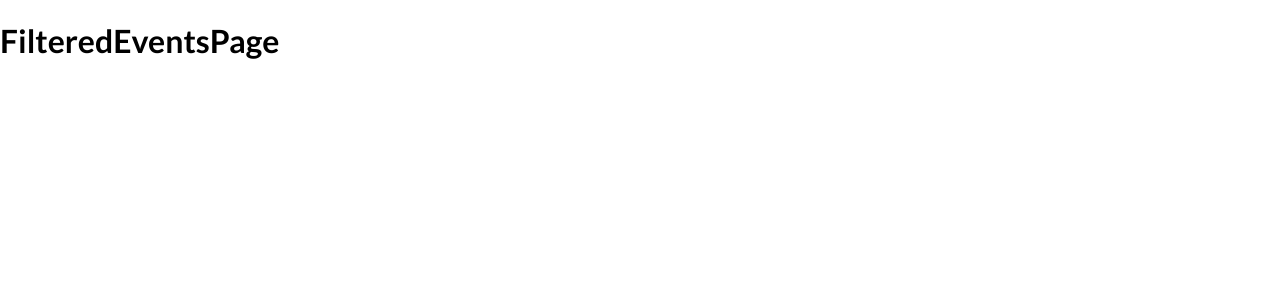
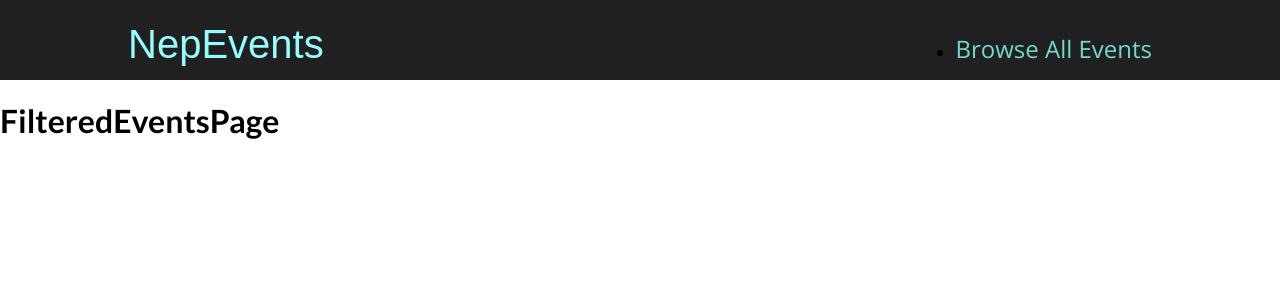
Before and after one commit to achhetr/nepali-community-events, a Next.js app: page /events/1 in a window 1280 px wide. Shown: the top 300 px of the page. Built offline with nearby package versions, Linux system fonts and the light colour scheme.

Commit message:
layout added with header

```diff
--- /dev/null
+++ b/components/layout/Layout.js
@@ -0,0 +1,13 @@
+import { Fragment } from "react";
+import MainHeader from "./MainHeader";
+
+function Layout(props) {
+	return (
+		<Fragment>
+			<MainHeader />
+			<main>{props.children}</main>
+		</Fragment>
+	);
+}
+
+export default Layout;
--- /dev/null
+++ b/components/layout/MainHeader.js
@@ -0,0 +1,21 @@
+import Link from "next/link";
+import classes from "./main-header.module.css";
+
+function MainHeader() {
+	return (
+		<header className={classes.header}>
+			<div className={classes.logo}>
+				<Link href="/">NepEvents</Link>
+			</div>
+			<nav className={classes.navigation}>
+				<ul>
+					<li>
+						<Link href="/events">Browse All Events</Link>
+					</li>
+				</ul>
+			</nav>
+		</header>
+	);
+}
+
+export default MainHeader;
--- /dev/null
+++ b/components/layout/main-header.module.css
@@ -0,0 +1,41 @@
+.header {
+  width: 100%;
+  display: flex;
+  justify-content: space-between;
+  align-items: baseline;
+  padding: 1rem 10%;
+  height: 5rem;
+  background-color: #202020;
+}
+
+.logo {
+  font-size: 1.5rem;
+  color: white;
+  font-family: 'Fira', sans-serif;
+  height: 100%;
+  display: flex;
+  justify-content: center;
+  align-items: center;
+  color: #94fdfd;
+}
+
+.logo a {
+  text-decoration: none;
+  color: #94fdfd;
+}
+
+.navigation a {
+  text-decoration: none;
+  color: #74dacc;
+  font-size: 1rem;
+}
+
+@media (min-width: 768px) {
+  .logo {
+    font-size: 2.5rem;
+  }
+
+  .navigation a {
+    font-size: 1.5rem;
+  }
+}
--- a/pages/_app.js
+++ b/pages/_app.js
@@ -1,7 +1,12 @@
-import '../styles/globals.css'
+import Layout from "../components/layout/layout";
+import "../styles/globals.css";
 
 function MyApp({ Component, pageProps }) {
-  return <Component {...pageProps} />
+	return (
+		<Layout>
+			<Component {...pageProps} />
+		</Layout>
+	);
 }
 
-export default MyApp
+export default MyApp;
```
